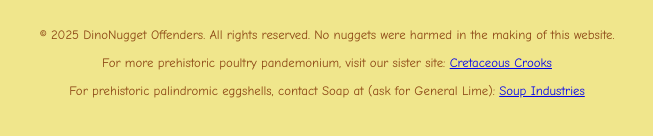
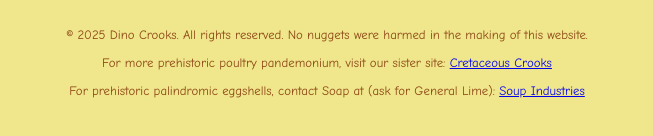
Before and after one commit to TheSoapySoap/Dino-Crooks, a plain HTML site: page index.html in a window 1280 px wide. Shown: the part 628-764 px from the top of the page, 313-966 px from the left. Drawn offline with Linux system fonts and the light colour scheme.

Commit message:
changed copyright header title

```diff
--- a/index.html
+++ b/index.html
@@ -110,7 +110,7 @@
   </div>
 
   <footer>
-    <p>© 2025 DinoNugget Offenders. All rights reserved. No nuggets were harmed in the making of this website.</p>
+    <p>© 2025 Dino Crooks. All rights reserved. No nuggets were harmed in the making of this website.</p>
     <p>For more prehistoric poultry pandemonium, visit our sister site: <a href="https://www.cretaceouscrooks.com">Cretaceous Crooks</a></p>
     <p>For prehistoric palindromic eggshells, contact Soap at (ask for General Lime): <a href="https://www.SoupSoap.com">Soup Industries</a></p>
   </footer>
```
